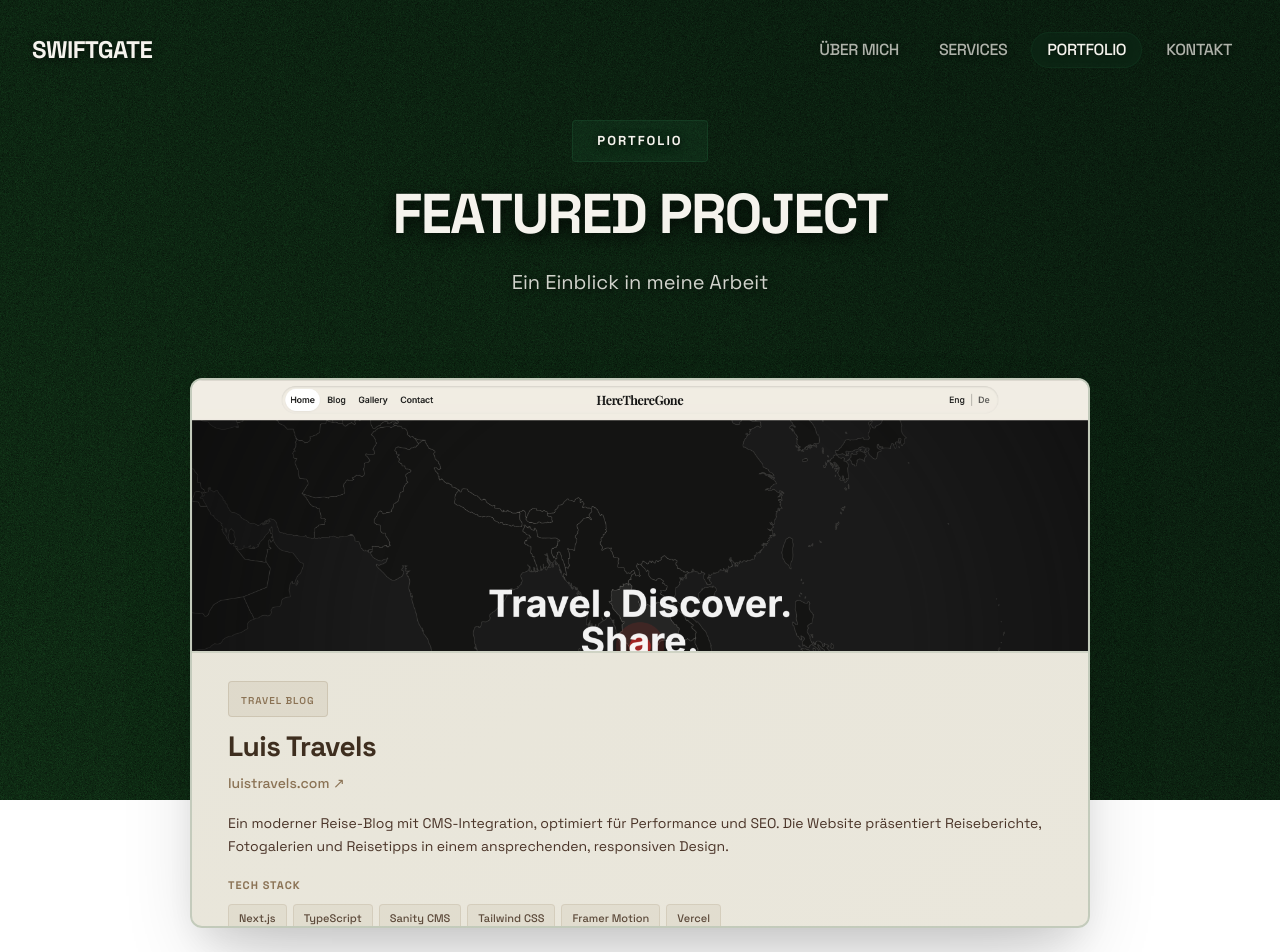
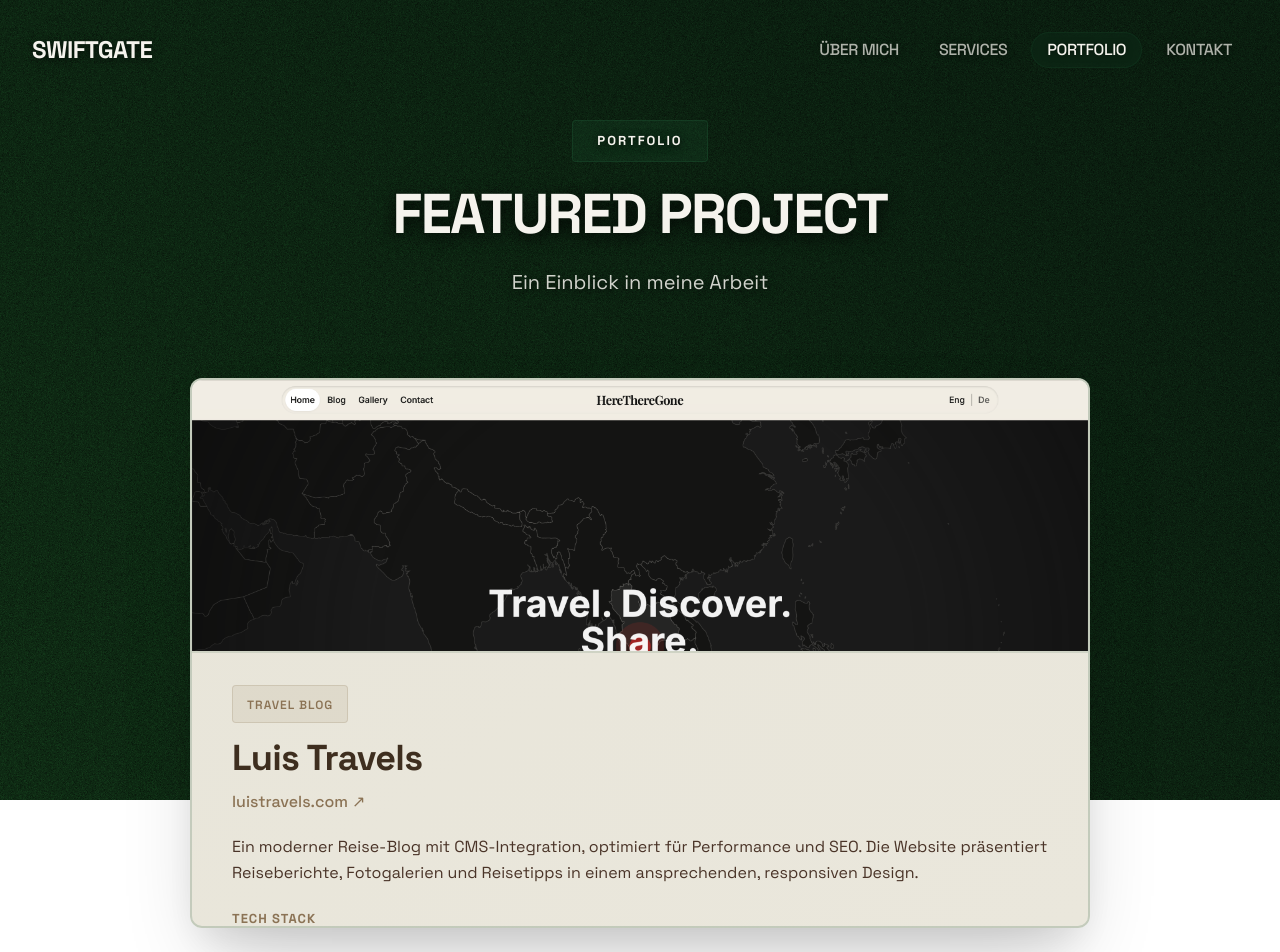
Before and after one commit to thetaroot/swiftgateai-website, a Next.js app: page /portfolio in a window 1280 px wide. Shown: the top 952 px of the page. Built offline with nearby package versions, Linux system fonts and the light colour scheme.

Commit message:
Portfolio Card Lesbarkeit verbessert
- Schriftgrößen erhöht (Titel, Beschreibung, Tech Stack, Features)
- Tech Stack erweitert (10 statt 6 Technologien)
- Verbesserte Abstände und Padding für bessere Lesbarkeit
- Größere Badges und Buttons

```diff
--- a/app/portfolio/page.tsx
+++ b/app/portfolio/page.tsx
@@ -188,7 +188,7 @@ export default function Portfolio() {
                   style={{
                     overflowY: 'auto',
                     overflowX: 'hidden',
-                    padding: isImageHovered ? '0 36px' : '28px 36px',
+                    padding: isImageHovered ? '0 40px' : '32px 40px',
                     scrollbarWidth: 'thin',
                     scrollbarColor: 'rgba(139, 115, 85, 0.3) rgba(139, 115, 85, 0.1)',
                     pointerEvents: isImageHovered ? 'none' : 'auto'
@@ -198,15 +198,15 @@ export default function Portfolio() {
                   {/* Category Badge */}
                   <div style={{
                     display: 'inline-block',
-                    padding: '5px 12px',
+                    padding: '6px 14px',
                     background: 'rgba(139, 115, 85, 0.1)',
                     border: '1px solid rgba(139, 115, 85, 0.2)',
                     borderRadius: '4px',
-                    marginBottom: '14px'
+                    marginBottom: '16px'
                   }}>
                     <span style={{
                       fontFamily: 'Space Grotesk, sans-serif',
-                      fontSize: '10px',
+                      fontSize: '12px',
                       fontWeight: 600,
                       color: '#8B7355',
                       letterSpacing: '1px',
@@ -219,11 +219,11 @@ export default function Portfolio() {
                   {/* Title */}
                   <h2 style={{
                     fontFamily: 'Space Grotesk, sans-serif',
-                    fontSize: '28px',
+                    fontSize: '36px',
                     fontWeight: 700,
                     color: '#3E2E1F',
                     letterSpacing: '-0.02em',
-                    marginBottom: '10px',
+                    marginBottom: '12px',
                     lineHeight: 1.1
                   }}>
                     Luis Travels
@@ -236,11 +236,11 @@ export default function Portfolio() {
                     rel="noopener noreferrer"
                     style={{
                       fontFamily: 'Space Grotesk, sans-serif',
-                      fontSize: '14px',
+                      fontSize: '16px',
                       fontWeight: 500,
                       color: '#8B7355',
                       textDecoration: 'none',
-                      marginBottom: '18px',
+                      marginBottom: '20px',
                       display: 'inline-block',
                       transition: 'color 0.2s ease'
                     }}
@@ -253,11 +253,11 @@ export default function Portfolio() {
                   {/* Description */}
                   <p style={{
                     fontFamily: 'Space Grotesk, sans-serif',
-                    fontSize: '14px',
+                    fontSize: '16px',
                     fontWeight: 400,
                     lineHeight: 1.6,
                     color: '#4A3428',
-                    marginBottom: '20px'
+                    marginBottom: '24px'
                   }}>
                     Ein moderner Reise-Blog mit CMS-Integration, optimiert für Performance und SEO.
                     Die Website präsentiert Reiseberichte, Fotogalerien und Reisetipps in einem
@@ -265,33 +265,33 @@ export default function Portfolio() {
                   </p>
 
                   {/* Tech Stack */}
-                  <div style={{ marginBottom: '20px' }}>
+                  <div style={{ marginBottom: '28px' }}>
                     <h3 style={{
                       fontFamily: 'Space Grotesk, sans-serif',
-                      fontSize: '11px',
+                      fontSize: '13px',
                       fontWeight: 700,
                       color: '#8B7355',
                       letterSpacing: '1px',
                       textTransform: 'uppercase',
-                      marginBottom: '10px'
+                      marginBottom: '14px'
                     }}>
                       Tech Stack
                     </h3>
                     <div style={{
                       display: 'flex',
                       flexWrap: 'wrap',
-                      gap: '6px'
+                      gap: '8px'
                     }}>
-                      {['Next.js', 'TypeScript', 'Sanity CMS', 'Tailwind CSS', 'Framer Motion', 'Vercel'].map((tech) => (
+                      {['Next.js', 'React', 'TypeScript', 'JavaScript', 'Sanity CMS', 'Tailwind CSS', 'Framer Motion', 'HTML/CSS', 'Vercel', 'Image Optimization'].map((tech) => (
                         <span
                           key={tech}
                           style={{
                             fontFamily: 'Space Grotesk, sans-serif',
-                            fontSize: '11px',
+                            fontSize: '13px',
                             fontWeight: 500,
                             color: '#5C4A3A',
                             background: 'rgba(139, 115, 85, 0.08)',
-                            padding: '5px 10px',
+                            padding: '6px 12px',
                             borderRadius: '4px',
                             border: '1px solid rgba(139, 115, 85, 0.15)'
                           }}
@@ -303,22 +303,22 @@ export default function Portfolio() {
                   </div>
 
                   {/* Features */}
-                  <div style={{ marginBottom: '24px' }}>
+                  <div style={{ marginBottom: '32px' }}>
                     <h3 style={{
                       fontFamily: 'Space Grotesk, sans-serif',
-                      fontSize: '11px',
+                      fontSize: '13px',
                       fontWeight: 700,
                       color: '#8B7355',
                       letterSpacing: '1px',
                       textTransform: 'uppercase',
-                      marginBottom: '10px'
+                      marginBottom: '14px'
                     }}>
                       Key Features
                     </h3>
                     <div style={{
                       display: 'flex',
                       flexDirection: 'column',
-                      gap: '8px'
+                      gap: '10px'
                     }}>
                       {[
                         'Headless CMS Integration',
@@ -333,19 +333,19 @@ export default function Portfolio() {
                           style={{
                             display: 'flex',
                             alignItems: 'center',
-                            gap: '8px'
+                            gap: '10px'
                           }}
                         >
                           <div style={{
-                            width: '4px',
-                            height: '4px',
+                            width: '5px',
+                            height: '5px',
                             borderRadius: '50%',
                             background: '#8B7355',
                             flexShrink: 0
                           }} />
                           <span style={{
                             fontFamily: 'Space Grotesk, sans-serif',
-                            fontSize: '13px',
+                            fontSize: '15px',
                             fontWeight: 400,
                             color: '#4A3428'
                           }}>
@@ -363,13 +363,13 @@ export default function Portfolio() {
                     rel="noopener noreferrer"
                     style={{
                       display: 'inline-block',
-                      padding: '12px 24px',
+                      padding: '14px 28px',
                       background: 'rgba(139, 115, 85, 0.12)',
                       border: '2px solid rgba(139, 115, 85, 0.3)',
                       borderRadius: '6px',
                       color: '#5C4A3A',
                       fontFamily: 'Space Grotesk, sans-serif',
-                      fontSize: '13px',
+                      fontSize: '15px',
                       fontWeight: 600,
                       textTransform: 'uppercase',
                       letterSpacing: '0.5px',
```
